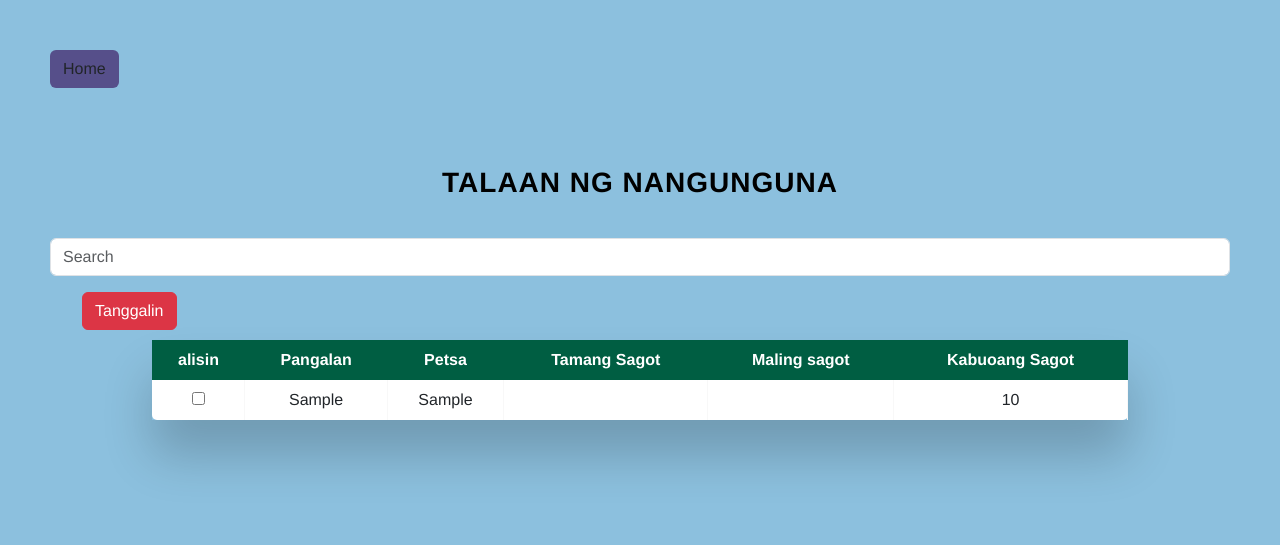
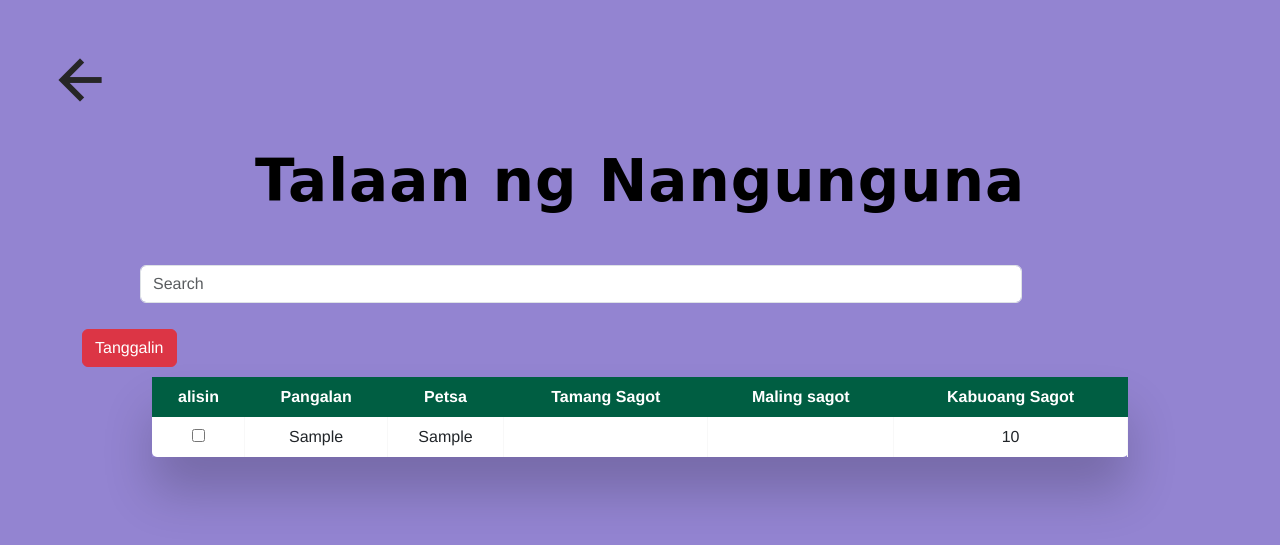
Before and after one commit to imsofia01/capstones, a PHP site: page /dragResult.php in a window 1280 px wide. Shown: the top 545 px of the page. Run offline with PHP 8.4, Linux system fonts and the light colour scheme; tables that the repository leaves empty or names only in its code hold one stand-in row (values such as "Sample post"); data that the repository does not hold is empty.

Commit message:
tables color and buttons changed

```diff
--- a/css/Qtable.css
+++ b/css/Qtable.css
@@ -1,3 +1,4 @@
+@import url('https://fonts.googleapis.com/css2?family=Concert+One&display=swap');
 *{
     box-sizing: border-box;
     -webkit-box-sizing: border-box;
@@ -6,16 +7,16 @@
 body{
     font-family: Helvetica;
     -webkit-font-smoothing: antialiased;
-    background: #8CC0DE;
+    background: #9384D1;
 }
 h1{
     font-weight: bold;
     text-align: center;
-    font-size: 28px;
-    text-transform: uppercase;
+    font-size: 58px;
     letter-spacing: 1px;
     color: rgb(0, 0, 0);
     padding: 30px 0;
+    font-family: cursive;
 }
 
 /* toggle function */
@@ -44,7 +45,11 @@ h1{
   }
 
 /* Table Styles */
-
+.input-group {
+    width: 90%;
+   align-items: center;
+   padding: 10px 90px;
+}
 .table-wrapper{
     margin: 10px 70px 70px;
     box-shadow: 0px 35px 50px rgba( 0, 0, 0, 0.2 );
--- a/dragResult.php
+++ b/dragResult.php
@@ -36,6 +36,8 @@
     <meta name="viewport" content="width=device-width, initial-scale=1.0">
     <script src="https://code.jquery.com/jquery-3.5.1.min.js"></script>
     <link href="https://cdn.jsdelivr.net/npm/bootstrap@5.3.0-alpha3/dist/css/bootstrap.min.css" rel="stylesheet" integrity="sha384-KK94CHFLLe+nY2dmCWGMq91rCGa5gtU4mk92HdvYe+M/SXH301p5ILy+dN9+nJOZ" crossorigin="anonymous">
+    <link rel="stylesheet" href="https://fonts.googleapis.com/css2?family=Material+Symbols+Outlined:opsz,wght,FILL,GRAD@20..48,100..700,0..1,-50..200" />
+    <link rel="stylesheet" href="https://fonts.googleapis.com/css2?family=Material+Symbols+Outlined:opsz,wght,FILL,GRAD@24,600,0,200" />
     <link rel="stylesheet" href="css/Qtable.css">
     <title>Pagsusulit</title>
 
@@ -44,12 +46,11 @@
 
 
 </head>
-<a href="home.php" class="btn purple">Home</a>
-</div>
+<div class="toggle">
+        <a href="home.php" class="material-symbols-outlined">
+arrow_back
+</a>
 <body class ="bg" style="margin: 50px;">
-<br>
-<br>
-<br>
 </div>
   <h1> Talaan ng Nangunguna </h1>
     <form action="deleteDresult.php" method="post">
--- a/home.php
+++ b/home.php
@@ -32,9 +32,9 @@
 <div class="dropdown">
   <button class="dropdown-button" id="startButton">Dropdown</button>
   <div class="dropdown-content" >
-    <a href="#">Patinig</a>
+    <a href="quizresult.php">Patinig</a>
     <br>
-    <a href="#">Katinig</a>
+    <a href="dragResult.php">Katinig</a>
   </div>
 </div>
 </div>
```
Also changed, not shown: quizresult.php (+5 -2 lines).
